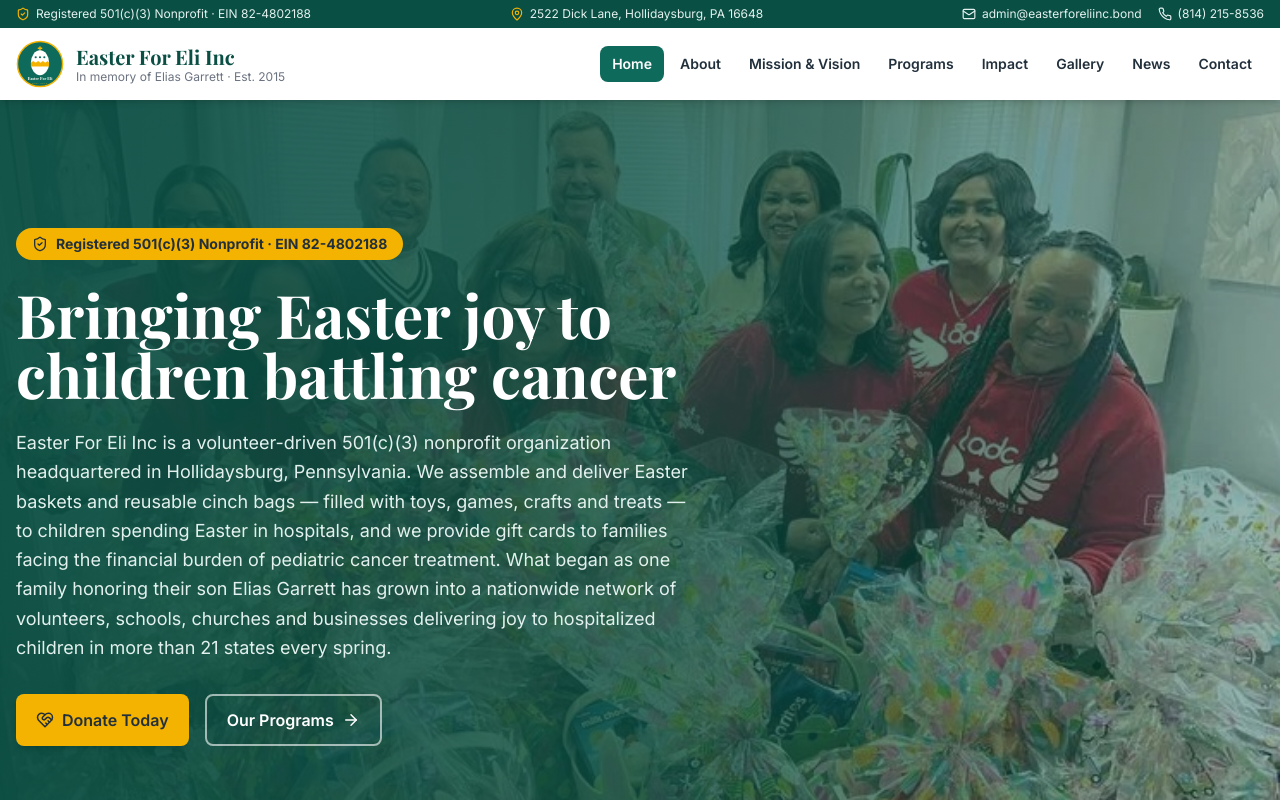
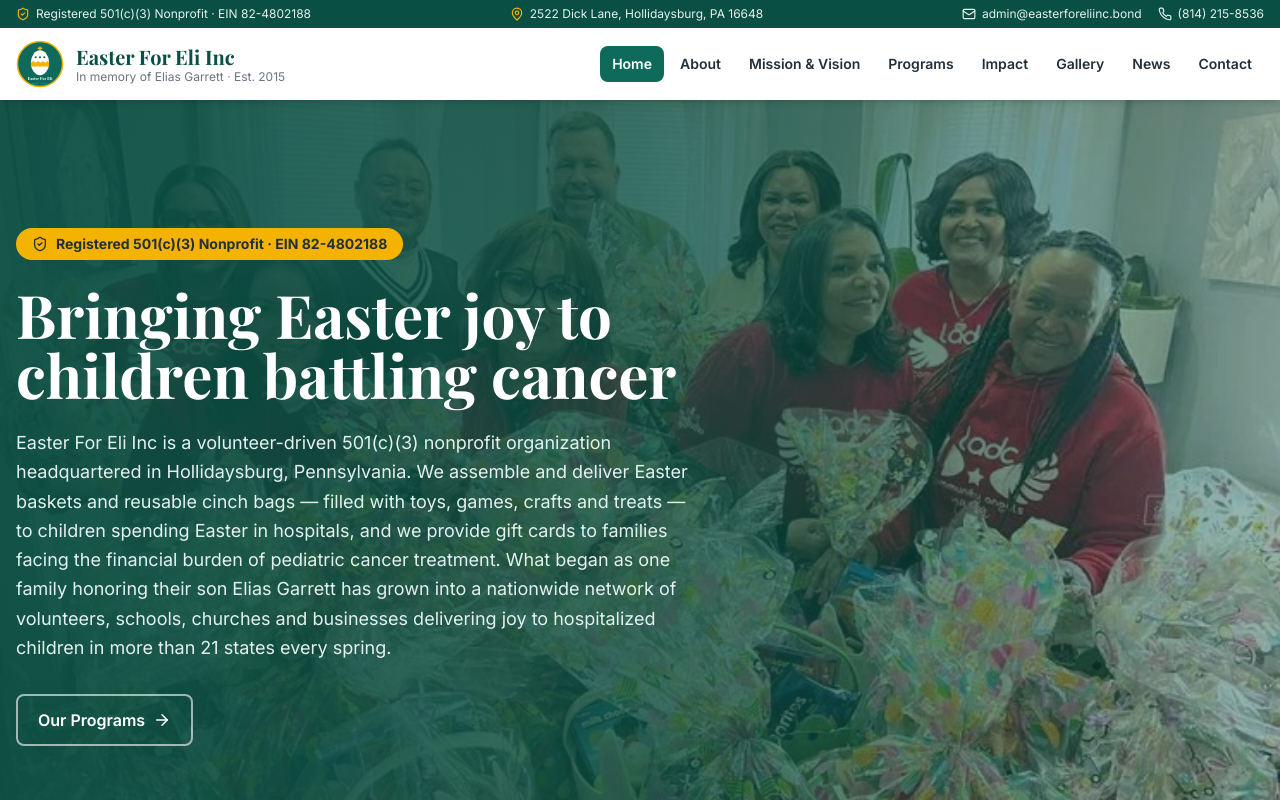
Before and after one commit to irmafiguero199/easterforeliinc.bond, a React (Vite) app: page / in a window 1280 px wide. Shown: the top 800 px of the page. Built offline with nearby package versions, Linux system fonts and the light colour scheme.

Commit message:
Remove HeartHandshake icon from Hero component
Removed HeartHandshake icon from the donation link.

```diff
--- a/src/components/Hero.jsx
+++ b/src/components/Hero.jsx
@@ -1,5 +1,5 @@
 import { Link } from 'react-router-dom'
-import { ShieldCheck, HeartHandshake, ArrowRight } from 'lucide-react'
+import { ShieldCheck, ArrowRight } from 'lucide-react'
 import { ORG } from '../data/org.js'
 
 export default function Hero() {
@@ -17,7 +17,6 @@
           </h1>
           <p className="mt-6 text-lg leading-relaxed text-brand-tealLight">{ORG.missionLong}</p>
           <div className="mt-8 flex flex-wrap gap-4">
-            <Link to="/donate" className="btn-accent"><HeartHandshake size={18} /> Donate Today</Link>
             <Link to="/programs" className="inline-flex items-center gap-2 rounded-lg border-2 border-white/60 px-5 py-3 font-semibold text-white transition hover:bg-white/10">
               Our Programs <ArrowRight size={18} />
             </Link>
```
